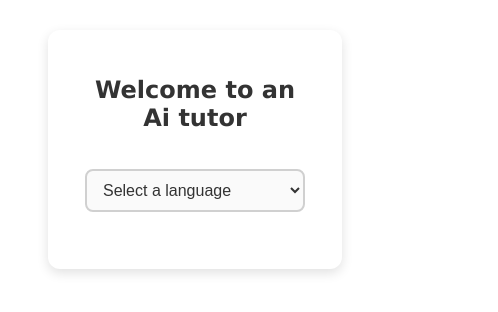
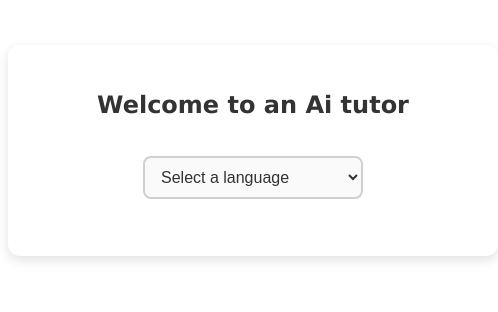
Before and after one commit to Spiderasasen/Learning-a-Language-with-AI, a React (Vite) app in the folder language_tutor/: page / in a window 390 px wide. Shown: the top 312 px of the page, 498 px wide, since content can reach past the window. Built offline with nearby package versions, Linux system fonts and the light colour scheme.

Commit message:
a few changes to the home_card styling and structure

```diff
--- a/language_tutor/src/pages/Home.jsx
+++ b/language_tutor/src/pages/Home.jsx
@@ -11,7 +11,7 @@ function Home() {
 
     return (
         <div className="main">
-            <div id="home_card">
+            <div className="home_card">
                 <h1>Welcome to an Ai tutor</h1>
 
                 {/*drop downs*/}
--- a/language_tutor/src/pages/Selection.jsx
+++ b/language_tutor/src/pages/Selection.jsx
@@ -1,7 +1,11 @@
+import "../styles/main.css"
+
 function Selection() {
     return (
-        <div>
-            <h1>Selection</h1>
+        <div className="main">
+            <div className="home_card">
+                <h1>Selection</h1>
+            </div>
         </div>
     )
 }
--- a/language_tutor/src/styles/home_page.css
+++ b/language_tutor/src/styles/home_page.css
@@ -1,23 +1,14 @@
 /* Main card container */
-#home_card {
-    width: 420px;
-    margin: 12% auto;
-    padding: 30px 35px;
-    background-color: #ffffff;
-    border-radius: 12px;
-    box-shadow: 0 4px 12px rgba(0, 0, 0, 0.12);
-    text-align: center;
-}
 
 /* Title */
-#home_card h1 {
+.home_card h1 {
     font-size: 28px;
     margin-bottom: 25px;
     color: #333;
 }
 
 /* Dropdown section wrapper */
-#home_card > div {
+.home_card > div {
     margin-bottom: 20px;
     justify-content: center;
     align-items: center;
@@ -28,14 +19,14 @@
 
 /*mobile view*/
 @media (max-width: 1024px) {
-    #home_card {
+    .home_card {
         width: 60%;
         margin: 8% auto;
     }
-    #home_card h1 {
+    .home_card h1 {
         font-size: 24px;
     }
-    #home_card > div {
+    .home_card > div {
         margin-bottom: 15px;
     }
 }
--- a/language_tutor/src/styles/main.css
+++ b/language_tutor/src/styles/main.css
@@ -32,3 +32,13 @@
 .main{
     font-family: Verdana, Arial, sans-serif;
 }
+
+.home_card {
+    width: 420px;
+    margin: 12% auto;
+    padding: 30px 35px;
+    background-color: #ffffff;
+    border-radius: 12px;
+    box-shadow: 0 4px 12px rgba(0, 0, 0, 0.12);
+    text-align: center;
+}
```
